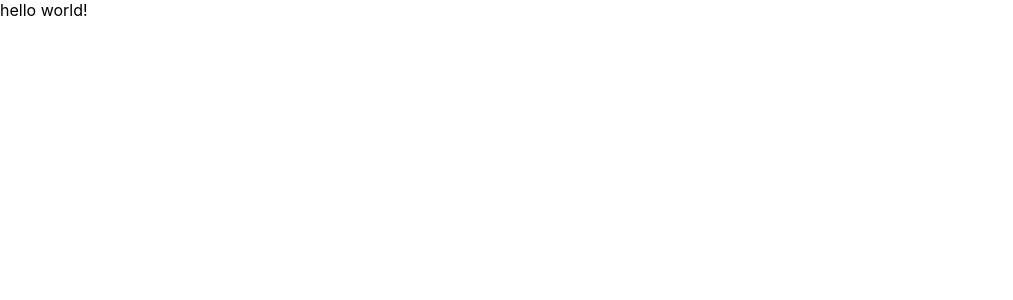
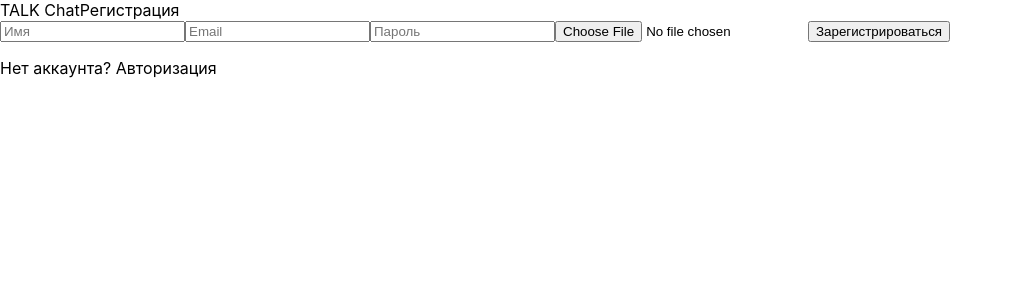
Before and after one commit to codeedocc/chatWithFriends, a React (Create React App) app: page / in a window 1280 px wide. Shown: the top 300 px of the page, without its empty margins (0-1013 px from the left). Built offline with nearby package versions, Linux system fonts and the light colour scheme.

Commit message:
created structure for Register comp

```diff
--- a/src/App.js
+++ b/src/App.js
@@ -1,5 +1,7 @@
+import Register from './pages/Register'
+
 function App() {
-  return <div>hello world!</div>
+  return <Register />
 }
 
 export default App
--- /dev/null
+++ b/src/pages/Register.js
@@ -0,0 +1,22 @@
+import React from 'react'
+
+function Register() {
+  return (
+    <div className="formContainer">
+      <div className="formWrapper">
+        <span className="logo">TALK Chat</span>
+        <span className="title">Регистрация</span>
+        <form>
+          <input type="text" placeholder="Имя"></input>
+          <input type="email" placeholder="Email"></input>
+          <input type="password" placeholder="Пароль"></input>
+          <input type="file"></input>
+          <button>Зарегистрироваться</button>
+          <p>Нет аккаунта? Авторизация</p>
+        </form>
+      </div>
+    </div>
+  )
+}
+
+export default Register
```
Also changed, not shown: src/pages/Home.js (added, +7 -0 lines), src/pages/Login.js (added, +7 -0 lines).
